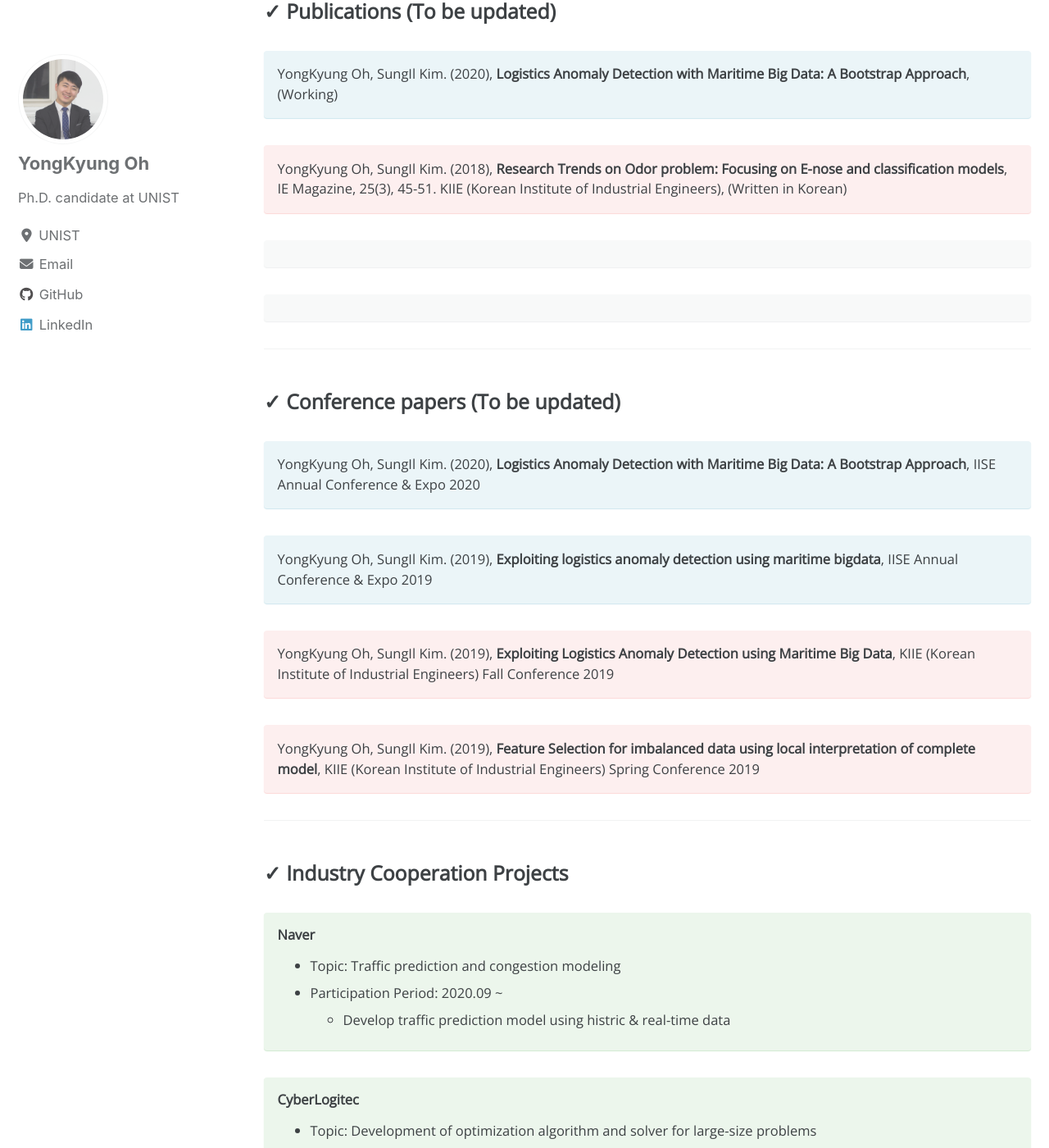
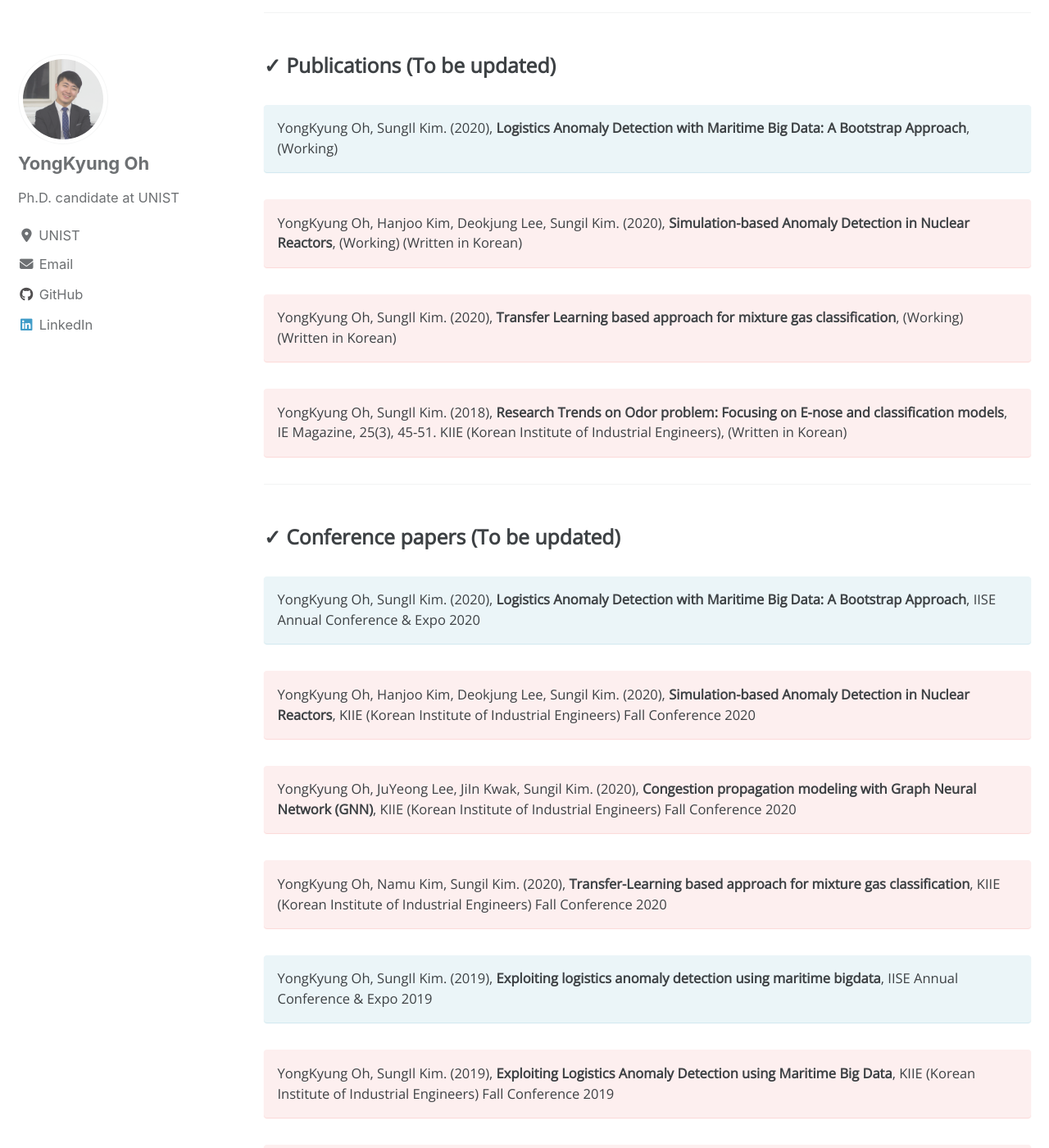
Before and after one commit to yongkyung-oh/yongkyung-oh.github.io, a Jekyll site: the page built from _pages/research.md, in a window 1280 px wide and 1400 px high, scrolled down 1228 px. Shown: the whole window at 82% size. Built offline with Jekyll 4.4.1, drawn with Linux system fonts in a browser that asks for light colours; cached includes are drawn as plain includes; nearby versions of some CDN libraries; some of the changed text lies outside the part shown.

Commit message:
update research

```diff
--- a/_pages/research.md
+++ b/_pages/research.md
@@ -23,8 +23,8 @@ header:
 <h3> &#10003; Research Interests </h3>
 <div class="notice--primary">
   <ul>
-  <li> Data Analytics using statistical approaches based on physical / engineering models </li>
-  <li> Implementation of state-of-art Machine Learning and Deep Learning techniques to industrial data </li>
+  <li> Data Analytics using statistical approaches based on physical / engineering models</li>
+  <li> Implementation of state-of-art Machine Learning and Deep Learning techniques to industrial data</li>
   </ul>
 </div>
 
@@ -45,6 +45,8 @@ header:
   <li>Physical / Engineering Model & Simulation</li>
   <li>Anomaly Detection using machine learning</li>
   <li>Transfer learning with domain knowledge</li>
+  <li>Multivariate Time-series analysis</li>
+  <li>Graph Neural Network</li>
   </ul>
 </div>
 
@@ -57,13 +59,15 @@ YongKyung Oh, SungIl Kim. (2020), <b>Logistics Anomaly Detection with Maritime
 </div>
 
 <div class="notice--danger"> <!--Domestic-->
-YongKyung Oh, SungIl Kim. (2018), <b>Research Trends on Odor problem: Focusing on E-nose and classification models</b>, IE Magazine, 25(3), 45-51. KIIE (Korean Institute of Industrial Engineers), (Written in Korean)
+YongKyung Oh, Hanjoo Kim, Deokjung Lee, Sungil Kim. (2020), <b>Simulation-based Anomaly Detection in Nuclear Reactors</b>, (Working) (Written in Korean)
 </div>
 
-<div class="notice">
+<div class="notice--danger"> <!--Domestic-->
+YongKyung Oh, SungIl Kim. (2020), <b>Transfer Learning based approach for mixture gas classification</b>, (Working) (Written in Korean)
 </div>
 
-<div class="notice">
+<div class="notice--danger"> <!--Domestic-->
+YongKyung Oh, SungIl Kim. (2018), <b>Research Trends on Odor problem: Focusing on E-nose and classification models</b>, IE Magazine, 25(3), 45-51. KIIE (Korean Institute of Industrial Engineers), (Written in Korean)
 </div>
 
 
@@ -72,6 +76,18 @@ YongKyung Oh, SungIl Kim. (2018), <b>Research Trends on Odor problem: Focusing
 
 <div class="notice--info"> <!--International-->
 YongKyung Oh, SungIl Kim. (2020), <b>Logistics Anomaly Detection with Maritime Big Data: A Bootstrap Approach</b>, IISE Annual Conference & Expo 2020
+</div>
+
+<div class="notice--danger"> <!--Domestic-->
+YongKyung Oh, Hanjoo Kim, Deokjung Lee, Sungil Kim. (2020), <b>Simulation-based Anomaly Detection in Nuclear Reactors</b>, KIIE (Korean Institute of Industrial Engineers) Fall Conference 2020
+</div>
+
+<div class="notice--danger"> <!--Domestic-->
+YongKyung Oh, JuYeong Lee, JiIn Kwak, Sungil Kim. (2020), <b>Congestion propagation modeling with Graph Neural Network (GNN)</b>, KIIE (Korean Institute of Industrial Engineers) Fall Conference 2020
+</div>
+
+<div class="notice--danger"> <!--Domestic-->
+YongKyung Oh, Namu Kim, Sungil Kim. (2020), <b>Transfer-Learning based approach for mixture gas classification</b>, KIIE (Korean Institute of Industrial Engineers) Fall Conference 2020
 </div>
 
 <div class="notice--info"> <!--International-->
@@ -96,9 +112,11 @@ YongKyung Oh, SungIl Kim. (2019), <b>Feature Selection for imbalanced data using
   <li>Topic: Traffic prediction and congestion modeling</li>
   <li>Participation Period: 2020.09 ~ </li>
     <ul>
-    <li>Develop traffic prediction model using histric & real-time data</li>
+    <li>Develop traffic prediction model using historic & real-time data</li>
+    <li>Traffic congestion propagation algorithm</li>
     </ul>
   </ul>
+  <li>Technology Stack: Python, Spark, Graph based machine learning & deep learning</li>
 </div>
 
 
```
Also changed, not shown: other parts of _pages/research.md (+2 -0 lines).
